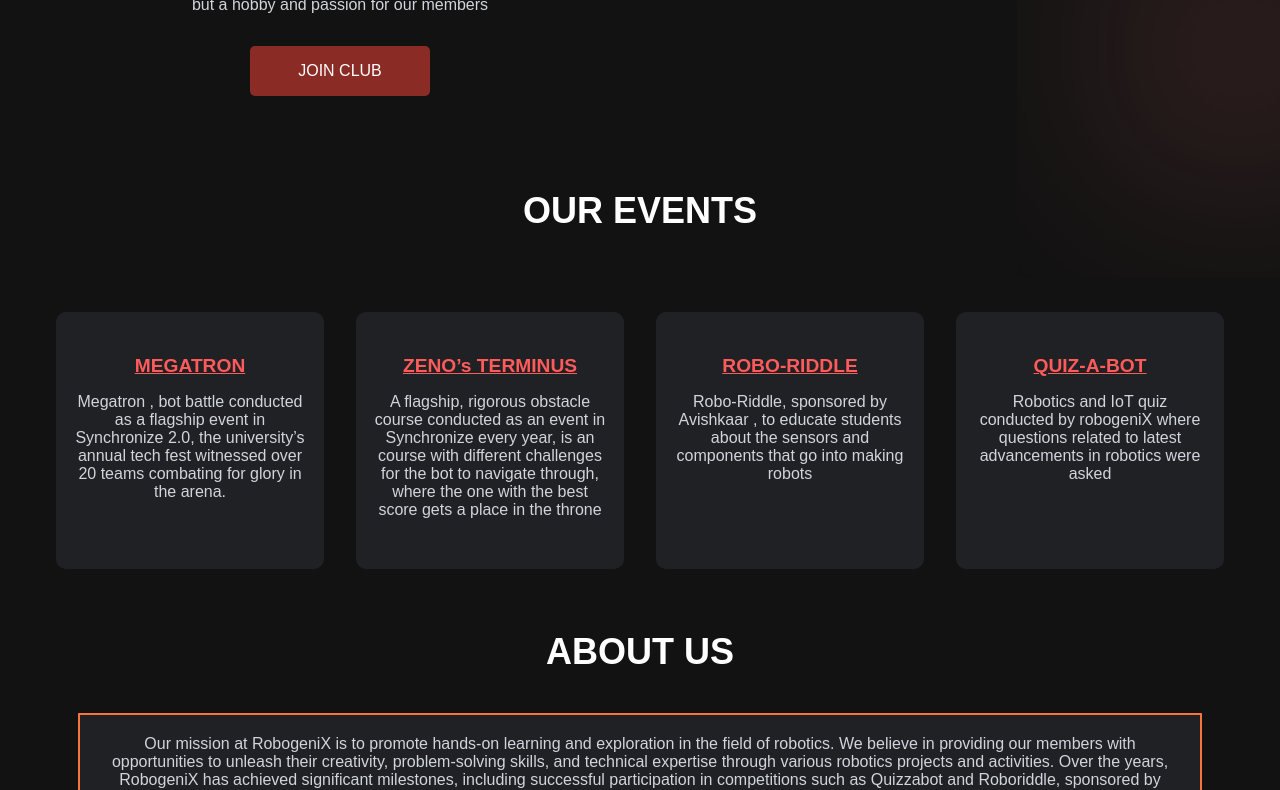
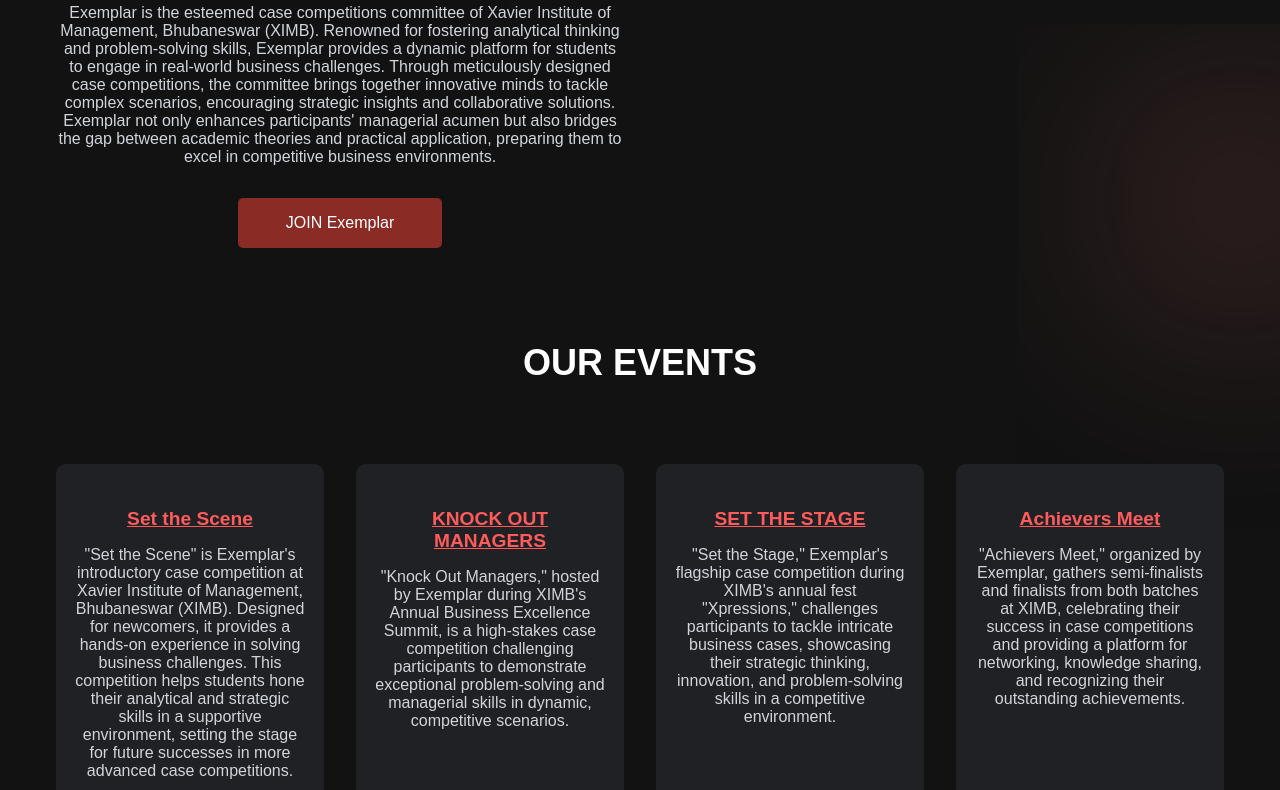
Before and after one commit to Abhilashsipu/Abhilashsipu.github.io, a plain HTML site: page index.html in a window 1280 px wide. Shown: the part 739-1529 px from the top of the page. Drawn offline with nearby package versions, Linux system fonts and the light colour scheme.

Commit message:
index.html

```diff
--- a/index.html
+++ b/index.html
@@ -11,7 +11,7 @@
     <script src="script.js"></script>
     <nav>
       <div class="nav__logo">
-        <a href="#"><img src="./ASSET/IMG/LOGOPNG.png" alt="logo"/></a>
+        <a href="#"><img src="https://www.google.com/url?sa=i&url=https%3A%2F%2Fin.linkedin.com%2Fcompany%2Fexemplar-ximb&psig=AOvVaw1eb5yu7pN8zUp0oD4G21n3&ust=1721227792434000&source=images&cd=vfe&opi=89978449&ved=0CBEQjRxqFwoTCIiml63nq4cDFQAAAAAdAAAAABAE" alt="logo"/></a>
       </div>
       <div class="hamburger" id="hamburger">
         <div></div>
@@ -26,9 +26,9 @@
       </ul>
     </nav>
     <header>
-      <!-- <h1>ROBOGENIX</h1> -->
+      <!-- <h1>EXEMPLAR</h1> -->
       <!-- <p class="styled-paragraph">
-        Unlocking the potential of robotics, igniting innovation, and shaping tomorrow's technology leaders at RoboGenix Club.
+        Unlocking the power of case competitions for students of XIMB and XIM University!!
       </p>       -->
       <div class="image-container">
         <img src="./ASSET/IMG/LOGOPNG - Copy.png" alt="RoboGenix Club" class="styled-image">
@@ -41,16 +41,18 @@
   <div class="header__content">
     <span class="bg__blur"></span>
     <span class="bg__blur header__blur"></span>
-    <h4>ROBOTICS AND IOT CLUB OF XIM UNIVERSITY</h4>
-    <h1><span>XIM</span> UNIVERS<span>ITY</span></h1>
+    <h4>COMPETITIONS COMMITTEE OF XIMB</h4>
+    <h1><span>XIM</span> UNIVERSITY</span></h1>
     <p>
-      Welcome to RobogeniX, the robotics club of XIM University, founded
-      by Prof. Arif Ahmed and mentored by Prof. Devendra Kumar Yadav. At
-      RobogeniX, we are dedicated to fostering a hardware culture where
-      robotics is not just a subject but a hobby and passion for our members
+      Exemplar is the esteemed case competitions committee of Xavier Institute of Management, Bhubaneswar (XIMB).
+      Renowned for fostering analytical thinking and problem-solving skills, Exemplar provides a dynamic platform
+      for students to engage in real-world business challenges. Through meticulously designed case competitions,
+      the committee brings together innovative minds to tackle complex scenarios, encouraging strategic insights
+      and collaborative solutions. Exemplar not only enhances participants' managerial acumen but also bridges
+      the gap between academic theories and practical application, preparing them to excel in competitive business environments.
     </p>
     <a href="https://forms.gle/yRbkjfFbeEMqHpeXA" target="_blank">
-      <button class="btn">JOIN CLUB</button>
+      <button class="btn">JOIN Exemplar</button>
     </a>
   </div>
   <div class="header__image">
@@ -64,57 +66,55 @@
       <div class="explore__grid">
         <div class="explore__card">
 
-          <h4>MEGATRON</h4>
+          <h4>Set the Scene</h4>
           <p>
-            Megatron , bot battle
-            conducted as a flagship
-            event in Synchronize 2.0,
-            the university’s annual
-            tech fest witnessed over
-            20 teams combating for
-            glory in the arena.
+            "Set the Scene" is Exemplar's introductory
+            case competition at Xavier Institute of Management,
+            Bhubaneswar (XIMB). Designed for newcomers, it
+            provides a hands-on experience in solving business
+            challenges. This competition helps students hone
+            their analytical and strategic skills in a
+            supportive environment, setting the stage for
+            future successes in more advanced case competitions.
           </p>
 
         </div>
         <div class="explore__card">
 
-          <h4>ZENO’s TERMINUS</h4>
+          <h4>KNOCK OUT MANAGERS</h4>
           <p>
-            A flagship, rigorous
-            obstacle course
-            conducted as an event in
-            Synchronize every year, is
-            an course with different
-            challenges for the bot to
-            navigate through, where
-            the one with the best
-            score gets a place in the
-            throne
-
+           "Knock Out Managers," hosted by Exemplar
+            during XIMB's Annual Business Excellence
+            Summit, is a high-stakes case competition
+            challenging participants to demonstrate
+            exceptional problem-solving and managerial
+            skills in dynamic, competitive scenarios.
           </p>
 
         </div>
         <div class="explore__card">
 
-          <h4>ROBO-RIDDLE</h4>
+          <h4>SET THE STAGE</h4>
           <p>
-            Robo-Riddle, sponsored
-            by Avishkaar , to educate
-            students about the
-            sensors and components
-            that go into making robots
+            "Set the Stage," Exemplar's flagship case
+            competition during XIMB's annual fest
+            "Xpressions," challenges participants to
+            tackle intricate business cases, showcasing
+            their strategic thinking, innovation, and
+            problem-solving skills in a competitive environment.
           </p>
 
         </div>
         <div class="explore__card">
 
-          <h4> QUIZ-A-BOT</h4>
+          <h4> Achievers Meet</h4>
           <p>
-            Robotics and IoT quiz
-            conducted by robogeniX
-            where questions related
-            to latest advancements in
-            robotics were asked
+           "Achievers Meet," organized by Exemplar, gathers
+            semi-finalists and finalists from both batches
+            at XIMB, celebrating their success in case
+            competitions and providing a platform for networking,
+            knowledge sharing, and recognizing their outstanding
+            achievements.
           </p>
 
         </div>
```
